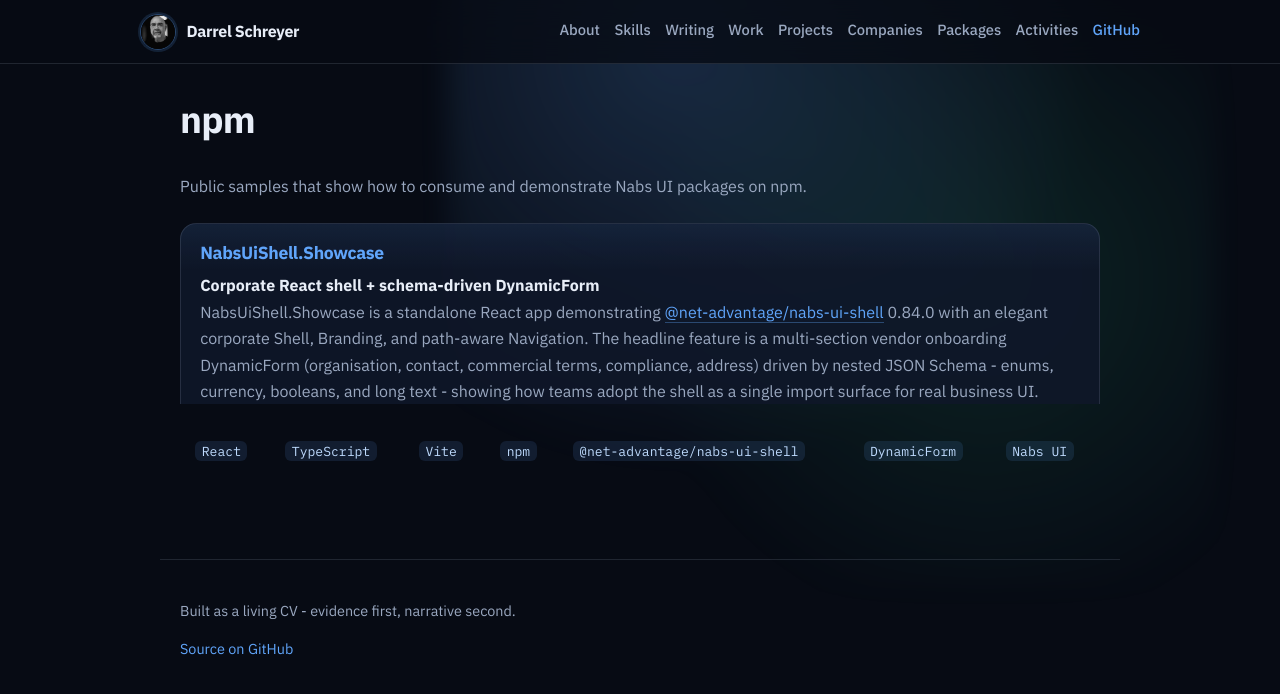
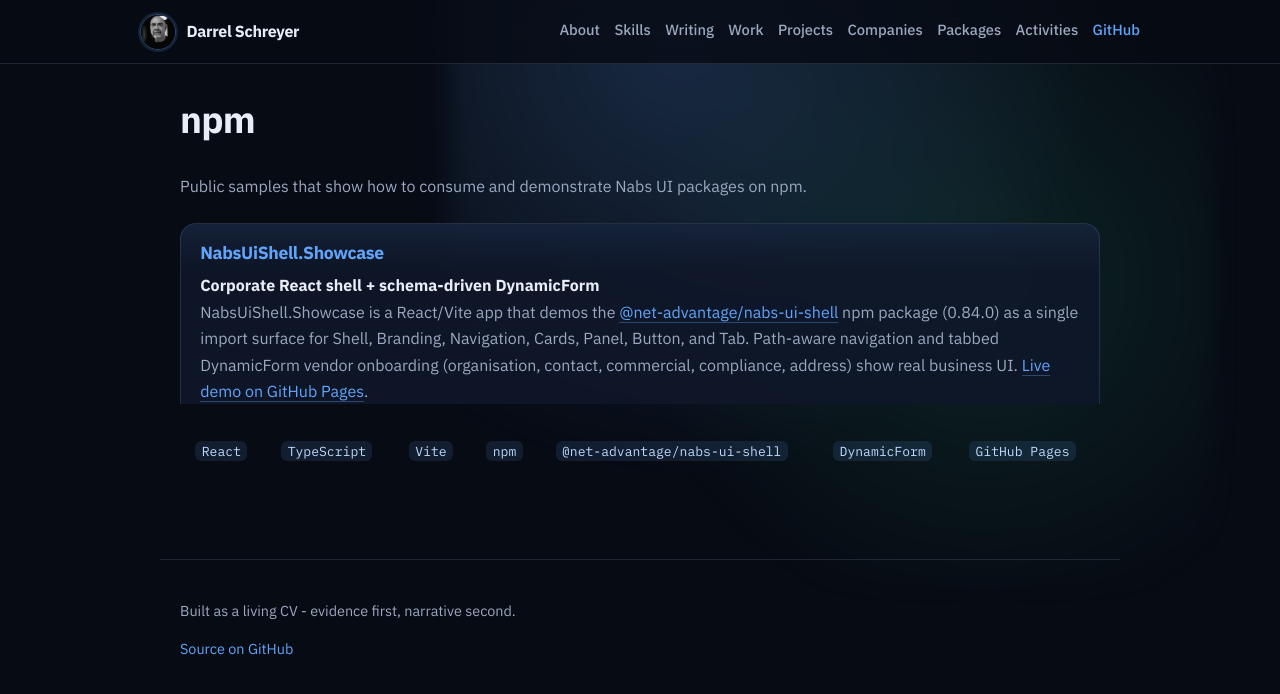
Before and after one commit to nabs-darrel-schreyer/aboutme, a Jekyll site: the page built from skills/npm.md, in a window 1280 px wide. Shown: the top 694 px of the page. Built offline with Jekyll 4.4.1, drawn with Linux system fonts in a browser that asks for light colours.

Commit message:
Add live demo link to NabsUiShell.Showcase skill entries.

```diff
--- a/skills/npm.md
+++ b/skills/npm.md
@@ -12,6 +12,6 @@ Public samples that show how to consume and demonstrate Nabs UI packages on npm.
 
 **Corporate React shell + schema-driven DynamicForm**
 
-NabsUiShell.Showcase is a standalone React app demonstrating [@net-advantage/nabs-ui-shell](https://www.npmjs.com/package/@net-advantage/nabs-ui-shell) 0.84.0 with an elegant corporate Shell, Branding, and path-aware Navigation. The headline feature is a multi-section vendor onboarding DynamicForm (organisation, contact, commercial terms, compliance, address) driven by nested JSON Schema - enums, currency, booleans, and long text - showing how teams adopt the shell as a single import surface for real business UI.
+NabsUiShell.Showcase is a React/Vite app that demos the [@net-advantage/nabs-ui-shell](https://www.npmjs.com/package/@net-advantage/nabs-ui-shell) npm package (0.84.0) as a single import surface for Shell, Branding, Navigation, Cards, Panel, Button, and Tab. Path-aware navigation and tabbed DynamicForm vendor onboarding (organisation, contact, commercial, compliance, address) show real business UI. [Live demo on GitHub Pages](https://nabs-darrel-schreyer.github.io/NabsUiShell.Showcase/).
 
-`React` | `TypeScript` | `Vite` | `npm` | `@net-advantage/nabs-ui-shell` | `DynamicForm` | `Nabs UI`
+`React` | `TypeScript` | `Vite` | `npm` | `@net-advantage/nabs-ui-shell` | `DynamicForm` | `GitHub Pages`
```
Also changed, not shown: skills/react.md (+2 -2 lines).
